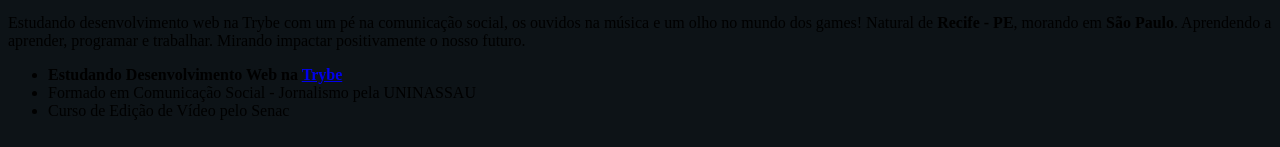
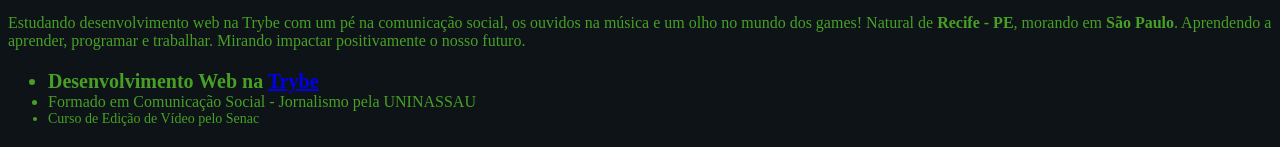
Before and after one commit to miguel-inacio/miguel-inacio.github.io, a plain HTML site: page index.html in a window 1280 px wide. Shown: the part 769-916 px from the top of the page. Drawn offline with Linux system fonts and the light colour scheme.

Commit message:
Modifica tamanho da fonte em proporcionalidade na lista

```diff
--- a/index.html
+++ b/index.html
@@ -31,10 +31,10 @@
     Estudando desenvolvimento web na Trybe com um pé na comunicação social, os ouvidos na música e um olho no mundo dos games! Natural de <strong>Recife - PE</strong>, morando em <strong>São Paulo</strong>. Aprendendo a aprender, programar e trabalhar. Mirando impactar positivamente o nosso futuro.
   </p>
 
-  <ul id="formação">
-    <li><strong>Estudando Desenvolvimento Web na <a href="#foto">Trybe</a></strong></li>
-    <li>Formado em Comunicação Social - Jornalismo pela UNINASSAU</li>
-    <li>Curso de Edição de Vídeo pelo Senac</li>
+  <ul class="list" id="formação">
+    <li><strong>Desenvolvimento Web na <a href="#foto">Trybe</strong></a></li>
+    <li class="list-item-01">Formado em Comunicação Social - Jornalismo pela UNINASSAU</li>
+    <li class="list-item-02">Curso de Edição de Vídeo pelo Senac</li>
   </ul>
 
 </body>
--- a/style.css
+++ b/style.css
@@ -8,8 +8,21 @@ h1 {
 
 body {
   background-color: #0d1317;
+  color: #47a025;
 }
 
 #location-colors {
   color: #c4e7d4
 }
+
+.list {
+  font-size: 20px;
+}
+
+.list-item-01 {
+  font-size: 0.8em;
+}
+
+.list-item-02 {
+  font-size: 0.7em;
+}
```
